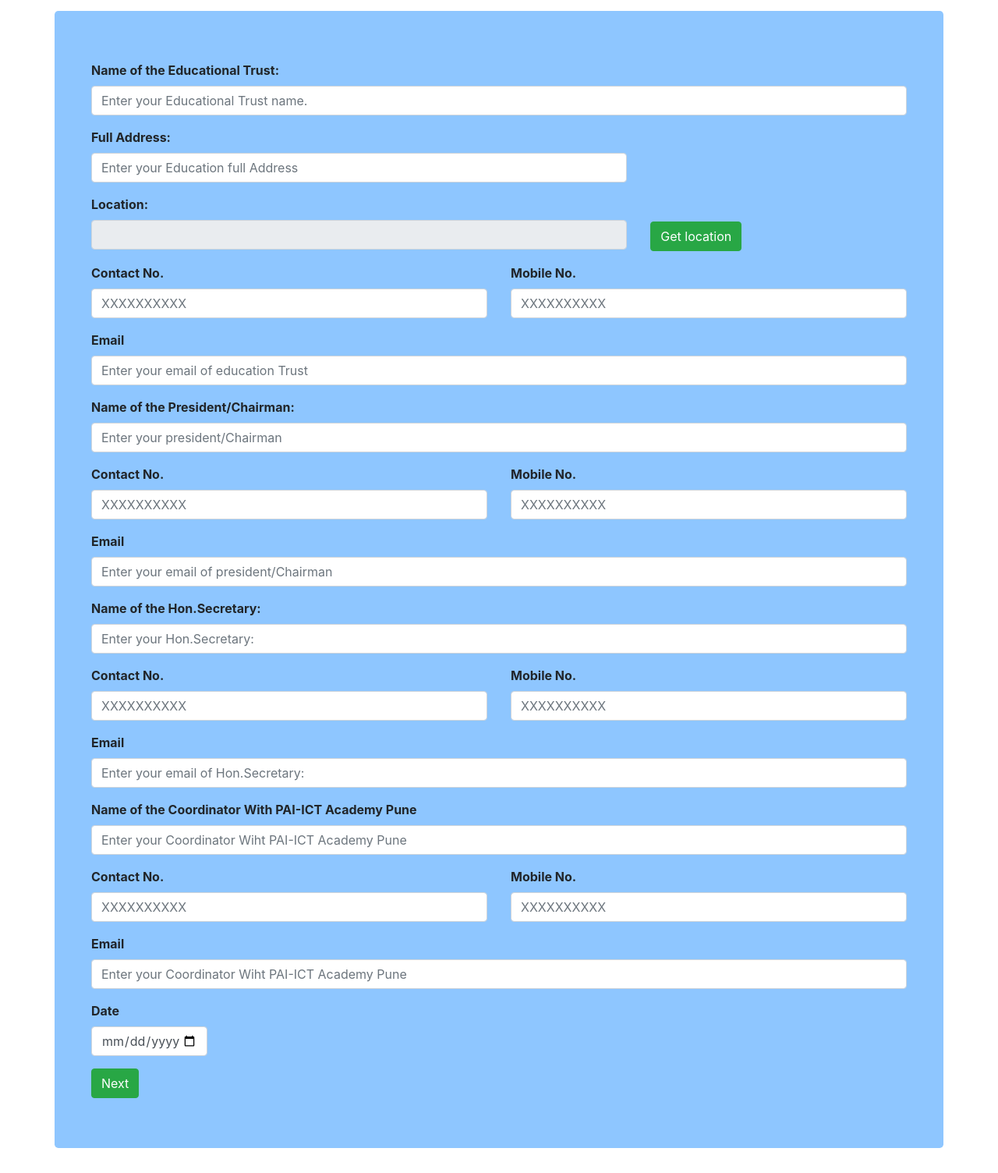
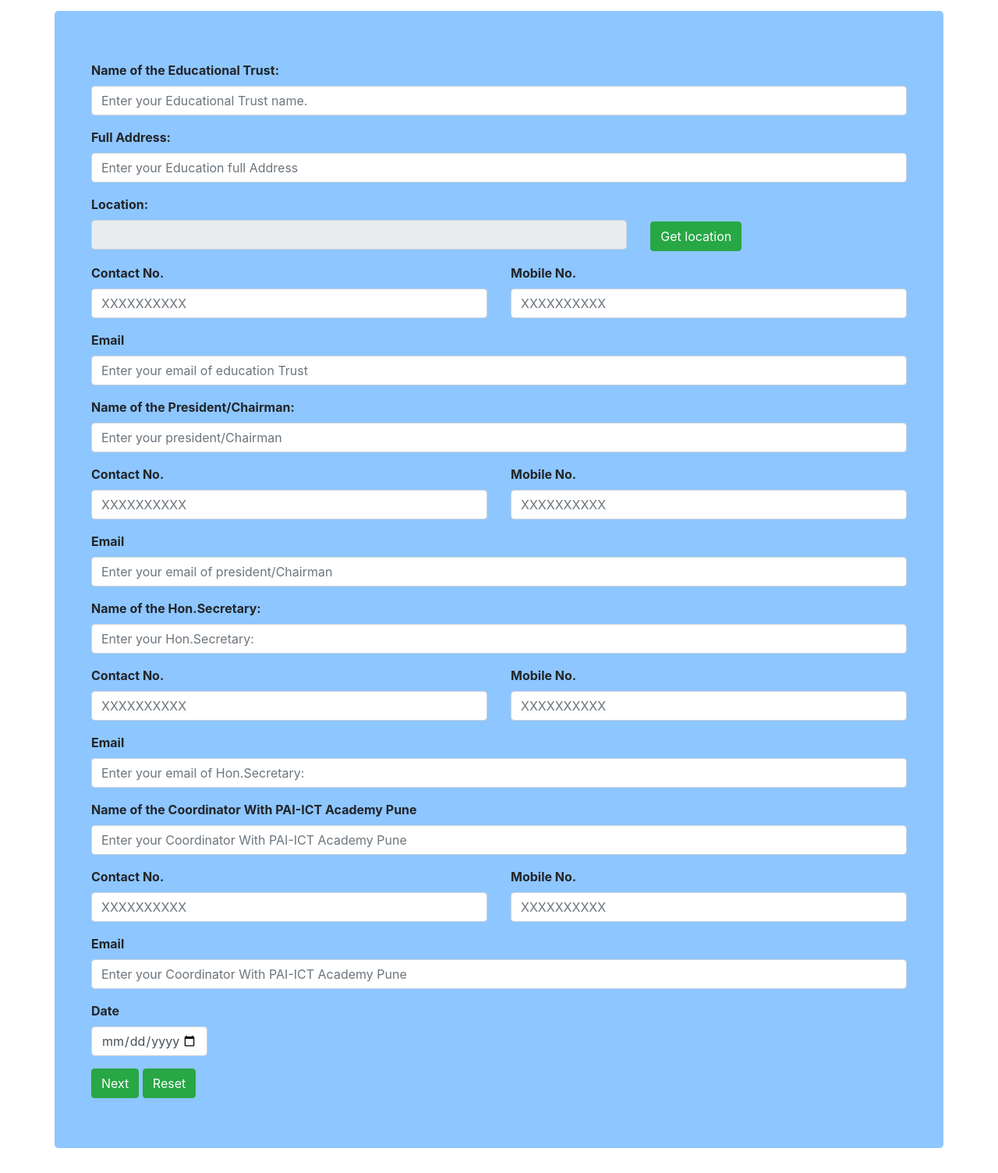
Before and after one commit to Saikishor164/ProFormaForm, a PHP site: page /form1.html in a window 1280 px wide. Shown: the part 258-1762 px from the top of the page at 78% size. Run offline with PHP 8.4, Linux system fonts and the light colour scheme.

Commit message:
this fixes #8

```diff
--- a/form1.html
+++ b/form1.html
@@ -18,17 +18,17 @@
     <h2 class="toph2">-</h2>
     <div class="container">
         <p style="color:red;"><b>* All the Fields are Required</b></p>
-        <form id="form1">
+        <form id="form1" action="form1.php" method="post">
         <div class="row jumbotron">
 
             <!-- Educational Trust: -->
             <div class="col-sm-12 form-group">
-                <label for="name-f">Name of the Educational Trust:</label>
-                <input type="text" class="form-control" name="fname" id="name-f" placeholder="Enter your Educational Trust name." required>
+                <label for="educationalname">Name of the Educational Trust:</label>
+                <input type="text" class="form-control" name="educationalname" id="educationalname" placeholder="Enter your Educational Trust name." required>
             </div>
-            <div class="col-sm-8 form-group">
-                <label for="name-f">Full Address:</label>
-                <input type="text" class="form-control" name="fname" id="name-f" placeholder="Enter your Education full Address" required>
+            <div class="col-sm-12 form-group">
+                <label for="educationaladdress">Full Address:</label>
+                <input type="text" class="form-control" name="educationaladdress" id="educationaladdress" placeholder="Enter your Education full Address" required>
             </div>
             <div class="col-sm-8 form-group">
                 <label for="location">Location:</label>
@@ -39,74 +39,74 @@
 
             </div>
             <div class="col-sm-6 form-group">
-                <label for="pass">Contact No. </label>
-                <input type="phone" name="phone" class="form-control" id="pass" placeholder="XXXXXXXXXX" minlength="10" maxlength="10" pattern="[1-9]{10}" required>
+                <label for="educationalcontact">Contact No. </label>
+                <input type="phone" name="educationalcontact" class="form-control" id="educationalcontact" placeholder="XXXXXXXXXX" minlength="10" maxlength="10" pattern="[1-9]{10}" required>
             </div>
             <div class="col-sm-6 form-group">
-                <label for="pass2">Mobile No. </label>
-                <input type="phone" name="cnf-phone" class="form-control" id="pass2" placeholder="XXXXXXXXXX" minlength="10" maxlength="10" required>
+                <label for="educationalmobile">Mobile No. </label>
+                <input type="educationalmobile" name="cnf-phone" class="form-control" id="educationalmobile" placeholder="XXXXXXXXXX" minlength="10" maxlength="10" required>
             </div>
             <div class="col-sm-12 form-group">
-                <label for="email">Email</label>
-                <input type="email" class="form-control" name="email" id="email" placeholder="Enter your email of education Trust" required>
+                <label for="educationalemail">Email</label>
+                <input type="email" class="form-control" name="educationalemail" id="educationalemail" placeholder="Enter your email of education Trust" required>
             </div>
             <!-- Educational Trust: -->
             <br><br>
             <!-- President/Chairman: -->
             <div class="col-sm-12 form-group">
-                <label for="name-f">Name of the President/Chairman:</label>
-                <input type="text" class="form-control" name="fname" id="name-f" placeholder="Enter your president/Chairman " required>
+                <label for="presidentname">Name of the President/Chairman:</label>
+                <input type="text" class="form-control" name="presidentname" id="presidentname" placeholder="Enter your president/Chairman " required>
             </div>
             <div class="col-sm-6 form-group">
-                <label for="pass">Contact No. </label>
-                <input type="phone" name="phone" class="form-control" id="pass" placeholder="XXXXXXXXXX" minlength="10" maxlength="10" required>
+                <label for="presidentcontact">Contact No. </label>
+                <input type="phone" name="presidentcontact" class="form-control" id="presidentcontact" placeholder="XXXXXXXXXX" minlength="10" maxlength="10" required>
             </div>
             <div class="col-sm-6 form-group">
-                <label for="pass2">Mobile No. </label>
-                <input type="phone" name="cnf-phone" class="form-control" id="pass2" placeholder="XXXXXXXXXX" minlength="10" maxlength="10" required>
+                <label for="Presidentmobile">Mobile No. </label>
+                <input type="phone" name="Presidentmobile" class="form-control" id="Presidentmobile" placeholder="XXXXXXXXXX" minlength="10" maxlength="10" required>
             </div>
             <div class="col-sm-12 form-group">
-                <label for="email">Email</label>
-                <input type="email" class="form-control" name="email" id="email" placeholder="Enter your email of president/Chairman" required>
+                <label for="presidentemail">Email</label>
+                <input type="email" class="form-control" name="presidentemail" id="presidentemail" placeholder="Enter your email of president/Chairman" required>
             </div>
             <!-- President/Chairman: -->
 
 <br><br>
             <!-- Hon.Secretary: -->
             <div class="col-sm-12 form-group">
-                <label for="name-f">Name of the Hon.Secretary:</label>
-                <input type="text" class="form-control" name="fname" id="name-f" placeholder="Enter your Hon.Secretary: " required>
+                <label for="secretaryname">Name of the Hon.Secretary:</label>
+                <input type="text" class="form-control" name="secretaryname" id="secretaryname" placeholder="Enter your Hon.Secretary: " required>
             </div>
             <div class="col-sm-6 form-group">
-                <label for="pass">Contact No. </label>
-                <input type="phone" name="phone" class="form-control" id="pass" placeholder="XXXXXXXXXX" minlength="10" maxlength="10" required>
+                <label for="secretarycontact">Contact No. </label>
+                <input type="phone" name="secretarycontact" class="form-control" id="secretarycontact" placeholder="XXXXXXXXXX" minlength="10" maxlength="10" required>
             </div>
             <div class="col-sm-6 form-group">
-                <label for="pass2">Mobile No. </label>
-                <input type="phone" name="cnf-phone" class="form-control" id="pass2" placeholder="XXXXXXXXXX" minlength="10" maxlength="10" required>
+                <label for="secretarymobile">Mobile No. </label>
+                <input type="phone" name="secretarymobile" class="form-control" id="secretarymobile" placeholder="XXXXXXXXXX" minlength="10" maxlength="10" required>
             </div>
             <div class="col-sm-12 form-group">
-                <label for="email">Email</label>
-                <input type="email" class="form-control" name="email" id="email" placeholder="Enter your email of Hon.Secretary:" required>
+                <label for="secretaryemail">Email</label>
+                <input type="email" class="form-control" name="secretaryemail" id="secretaryemail" placeholder="Enter your email of Hon.Secretary:" required>
             </div>
             <!-- Hon.Secretary: -->
 <br><br>
             <!-- Coordinator Wiht PAI-ICT Academy Pune-->
             <div class="col-sm-12 form-group">
-                <label for="name-f">Name of the Coordinator With PAI-ICT Academy Pune</label>
-                <input type="text" class="form-control" name="fname" id="name-f" placeholder="Enter your Coordinator Wiht PAI-ICT Academy Pune " required>
+                <label for="coordinatorname">Name of the Coordinator With PAI-ICT Academy Pune</label>
+                <input type="text" class="form-control" name="coordinatorname" id="coordinatorname" placeholder="Enter your Coordinator With PAI-ICT Academy Pune " required>
             </div>
             <div class="col-sm-6 form-group">
-                <label for="pass">Contact No. </label>
-                <input type="phone" name="phone" class="form-control" id="pass" placeholder="XXXXXXXXXX" minlength="10" maxlength="10" required>
+                <label for="coordinatorcontact">Contact No. </label>
+                <input type="phone" name="coordinatorcontact" class="form-control" id="coordinatorcontact" placeholder="XXXXXXXXXX" minlength="10" maxlength="10" required>
             </div>
             <div class="col-sm-6 form-group">
-                <label for="pass2">Mobile No. </label>
-                <input type="phone" name="cnf-phone" class="form-control" id="pass2" placeholder="XXXXXXXXXX" minlength="10" maxlength="10" required>
+                <label for="coordinatormobile">Mobile No. </label>
+                <input type="phone" name="coordinatormobile" class="form-control" id="coordinatormobile" placeholder="XXXXXXXXXX" minlength="10" maxlength="10" required>
             </div>
             <div class="col-sm-12 form-group">
-                <label for="email">Email</label>
-                <input type="email" class="form-control" name="email" id="email" placeholder="Enter your Coordinator Wiht PAI-ICT Academy Pune" required>
+                <label for="coordinatoremail">Email</label>
+                <input type="email" class="form-control" name="coordinatoremail" id="coordinatoremail" placeholder="Enter your Coordinator With PAI-ICT Academy Pune" required>
             </div>
             <!-- Coordinator With PAI-ICT Academy Pune -->
 <br> <hr>
@@ -167,17 +167,14 @@
                 </label>
             </div> -->
             <div class="col-sm-2 form-group">
-                <label for="email">Date</label>
-                <input type="date" class="form-control" name="email" id="email" required>
+                <label for="date">Date</label>
+                <input type="date" class="form-control" name="date" id="date" required>
             </div>
 
-
-
             <div class="col-sm-12 form-group mb-0">
-               <a href="form2.html"> <button class="btn btn-success" type="button">Next</button> </a>
+                <button class="btn btn-success" type="submit">Next</button>  <button class="btn btn-success" type="reset">Reset </button>
                 <!--       <button class="btn btn-success">Submit</button>-->
             </div>
-
         </div>
         </form>
     </div>
```
Also changed, not shown: form1.php (+43 -58 lines).
